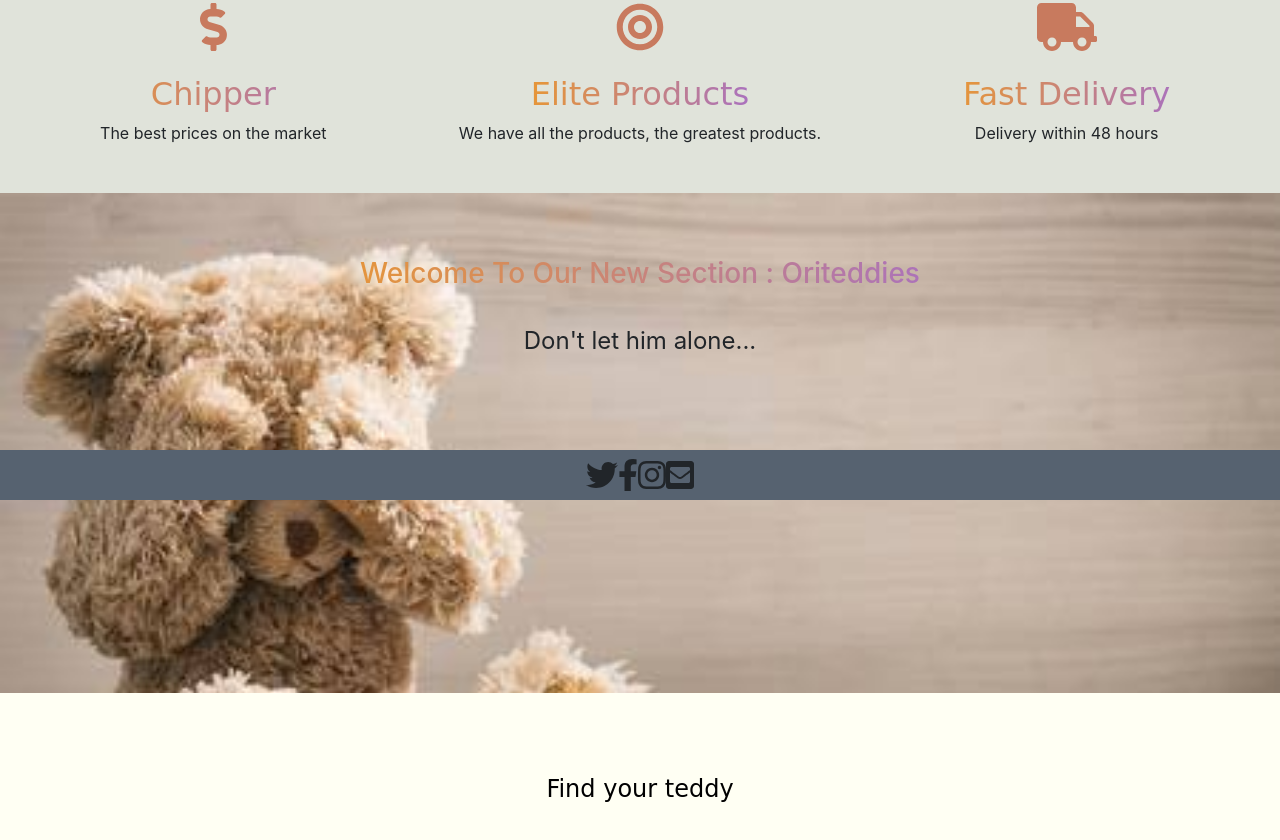
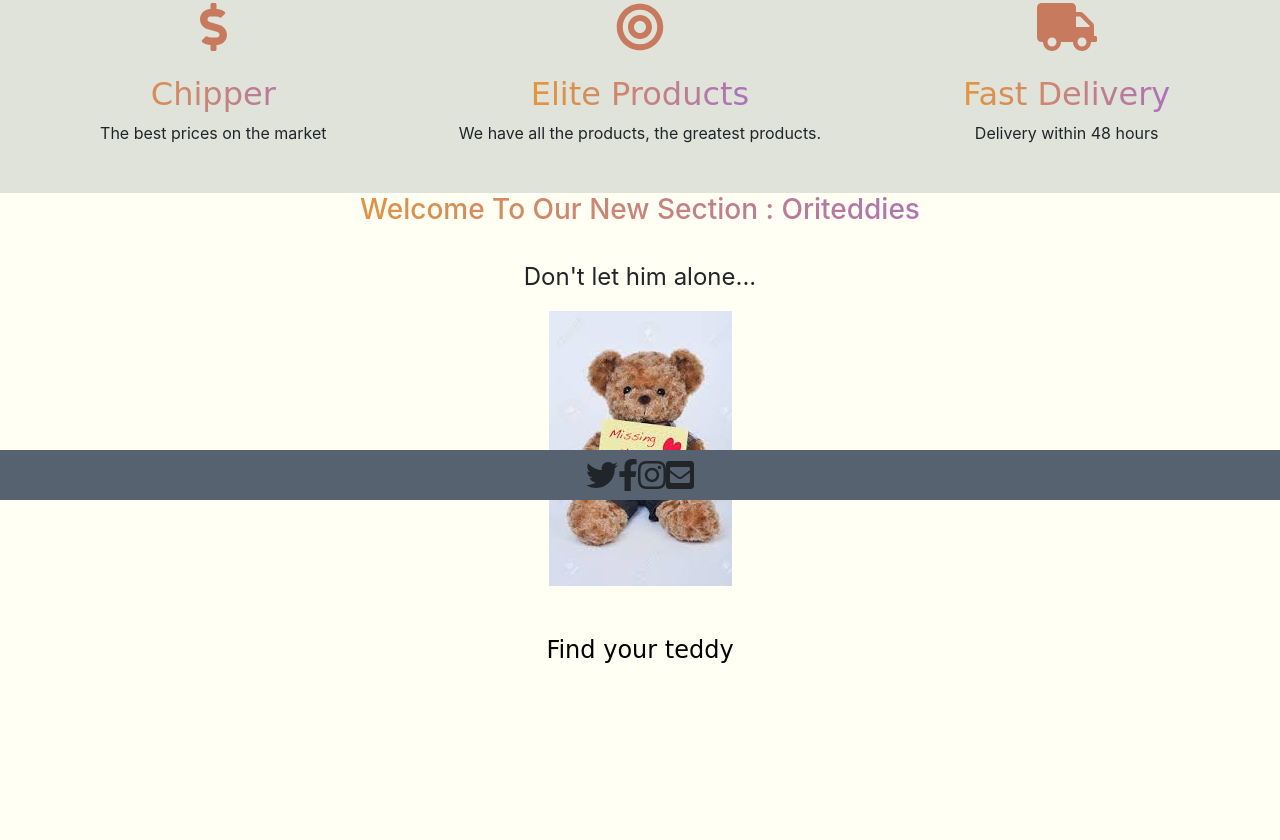
Before and after one commit to TerenceHilderal/Orinoco, a website: page index.html in a window 1280 px wide. Shown: the part 300-1140 px from the top of the page. After the commit the page ends 1015 px from the top, so only its background shows below. Drawn offline with nearby package versions, Linux system fonts and the light colour scheme; some packages are replaced by stand-ins of ours; no server answers; a script that the page names is missing; files whose address does not match are found by name; a web font is replaced by a local one.

Commit message:
ajout image

```diff
--- a/index.html
+++ b/index.html
@@ -100,12 +100,13 @@
     <!-- NEW SECTION -->
 
     <section class="new-section">
-        <div class="jumbotron jumbotron-fluid img-responsive">
-            <div class="container">
-                <h3 class="grad">Welcome To Our New Section : Oriteddies</h3>
-                <p>Don't let him alone...</p>
-            </div>
+
+        <div class="container-fluid">
+            <h3 class="grad">Welcome To Our New Section : Oriteddies</h3>
+            <p>Don't let him alone...</p>
+            <img id="teddyHeader" src="images/ourson.jpeg" alt="">
         </div>
+
     </section>
 
     <!-- PRODUCTS PRESENTAIONS -->
--- a/scss/style.scss
+++ b/scss/style.scss
@@ -81,12 +81,11 @@ h3{
         font-size: 1.5rem;
         margin-top: 2rem;
     }
-    .jumbotron{
-        height: 500px;
-        background: url(/images/teddytriste.jpg) no-repeat;
-        background-size:100%
-
-    }
+}
+#teddyHeader{
+   display: block;
+   margin-left: auto;
+   margin-right: auto;
 }
 .grad{
     background: -webkit-gradient(linear,left top,right bottom,from(orange),to(#9162f5));
```
Also changed, not shown: css/style.css, package.json (line endings or trailing spaces).
